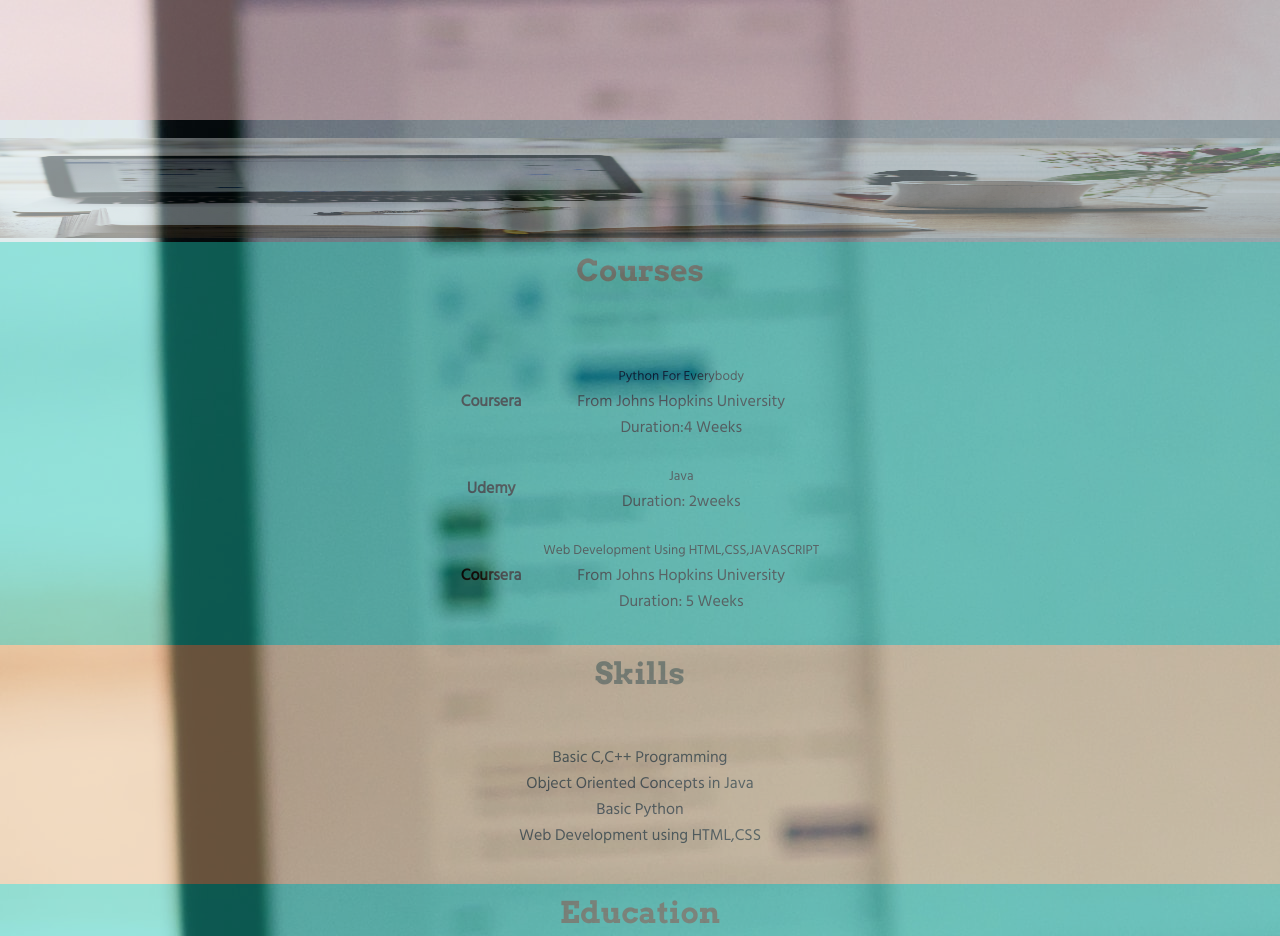
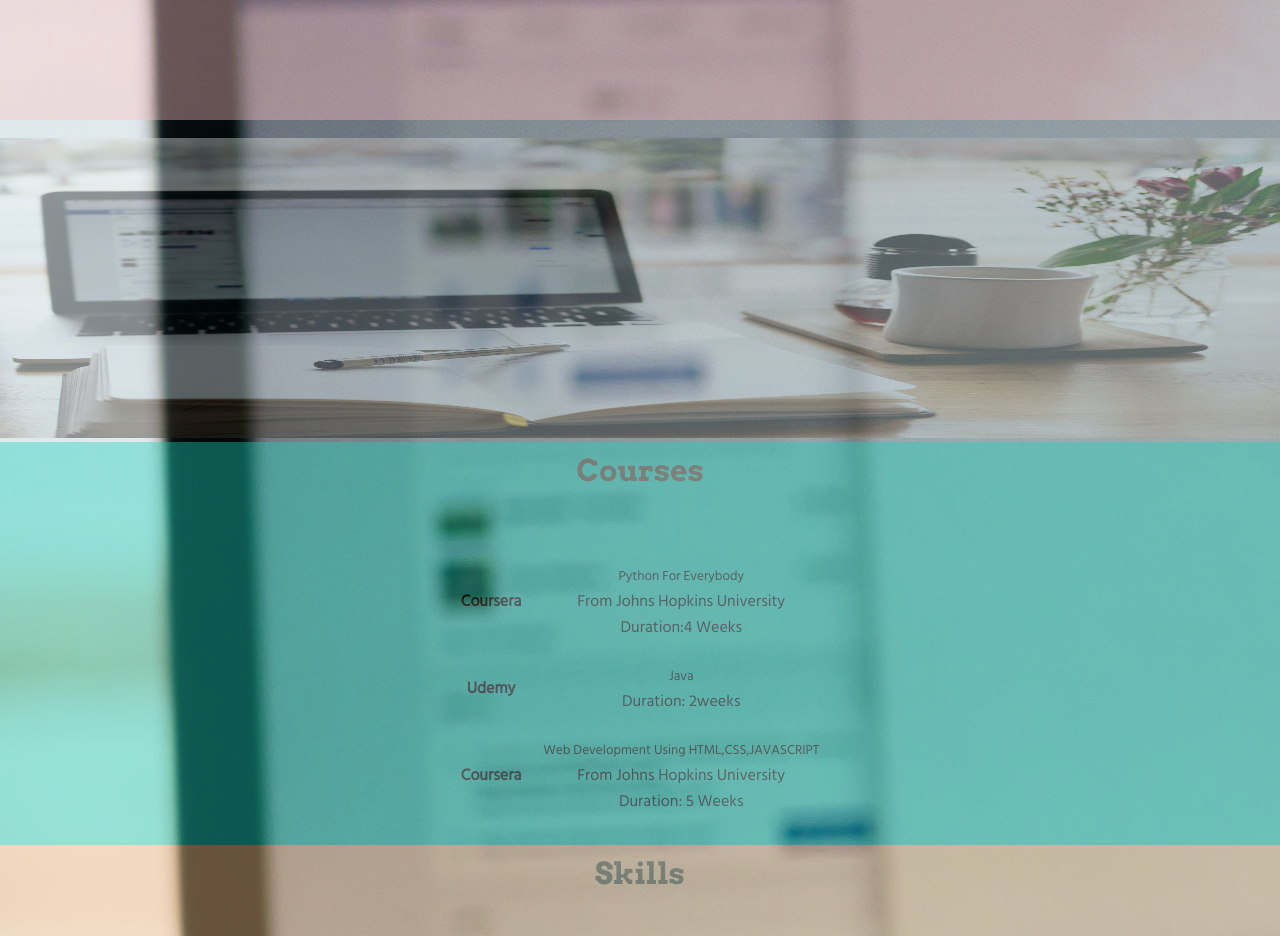
Before and after one commit to GurudevaAcademy/SAPTHAGIRI, a plain HTML site: page index.html in a window 1280 px wide. Shown: the part 880-1816 px from the top of the page. Drawn offline with Linux system fonts and the light colour scheme; a web font is replaced by a local one.

Commit message:
Update index.html

```diff
--- a/index.html
+++ b/index.html
@@ -18,7 +18,7 @@
 	<small>Front end webdeveloper</small>
 	<p>Studying in <a href="www.bangaloreuniversity.ac.in" target="_blank">UVCE</a></p><br>
 	</div><br>
-	<img src="nick-morrison-FHnnjk1Yj7Y-unsplash.jpg" style="width: 100%; height: 100px;">
+	<img src="nick-morrison-FHnnjk1Yj7Y-unsplash.jpg" style="width: 100%; height: 300px;">
 	<div class="achievements"><h2>Courses</h2><br><br>
 		<table cellspacing="20px" style="margin-left: auto;margin-right: auto; font-family: 'Hind Siliguri', sans-serif;">
 			<tr>
```
